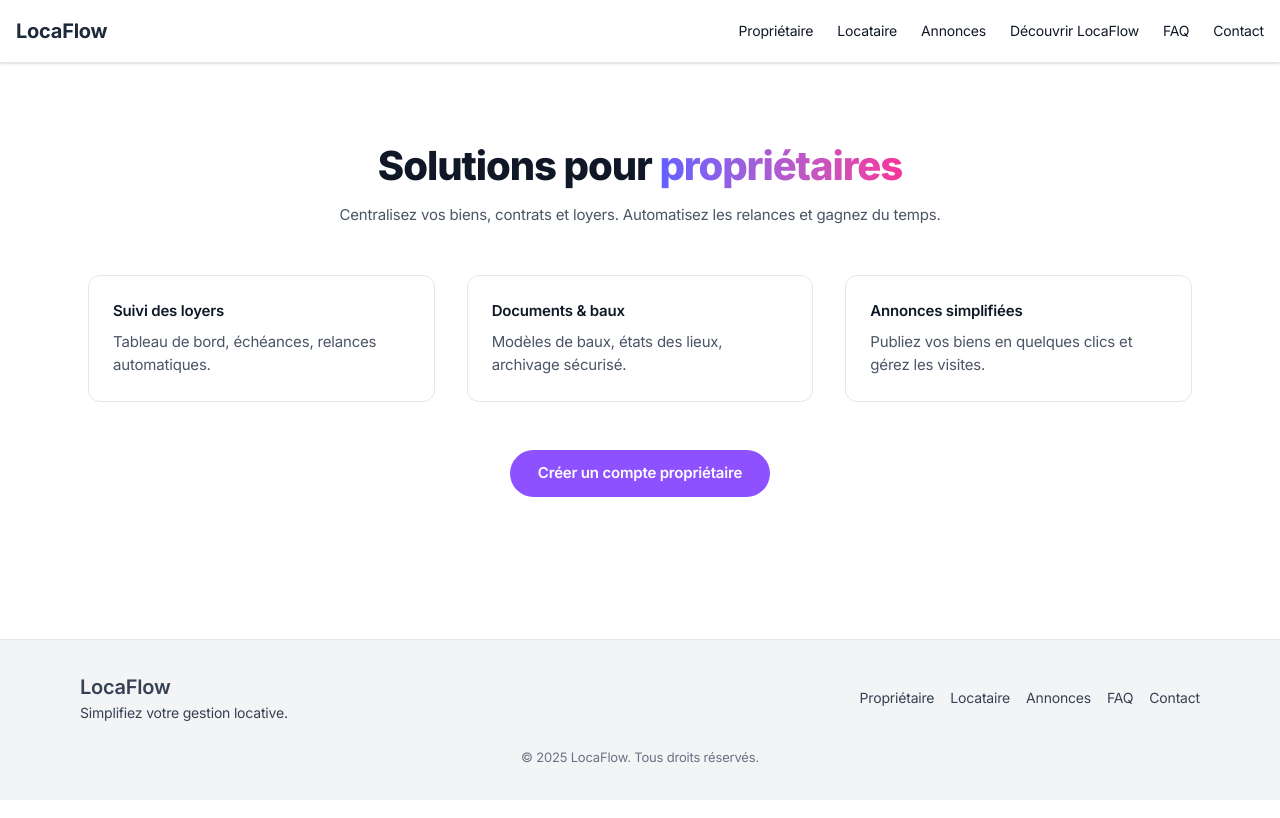
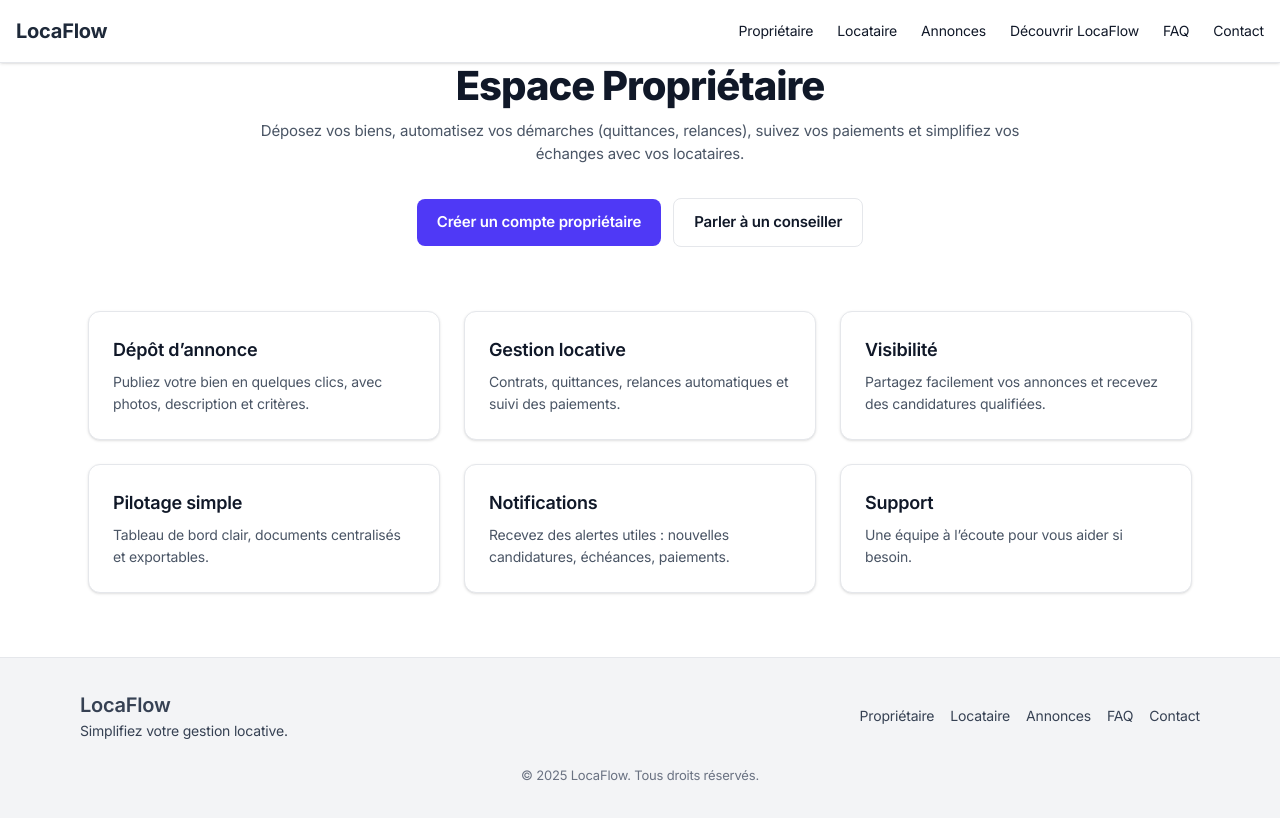
Before and after one commit to mikaelpackowski/LocaFlow-01, a Next.js app: page /proprietaire in a window 1280 px wide. Built offline with nearby package versions, Linux system fonts and the light colour scheme.

Commit message:
Update page.tsx

```diff
--- a/app/(default)/proprietaire/page.tsx
+++ b/app/(default)/proprietaire/page.tsx
@@ -1,42 +1,73 @@
+
 export const metadata = {
-  title: "Propriétaire – LocaFlow",
-  description: "Outils et automatisations pour propriétaires bailleurs.",
+  title: "Espace Propriétaire | LocaFlow",
+  description:
+    "Comprenez ce que LocaFlow vous apporte : dépôt d’annonce, gestion des locataires, paiements et automatisations.",
 };
 
 export default function ProprietairePage() {
   return (
-    <section className="pt-28 md:pt-36">
-      <div className="mx-auto max-w-6xl px-4 sm:px-6">
-        <header className="text-center mb-12">
-          <h1 className="text-3xl md:text-4xl font-extrabold">
-            Solutions pour <span className="bg-gradient-to-r from-indigo-500 to-pink-500 bg-clip-text text-transparent">propriétaires</span>
-          </h1>
-          <p className="mt-4 text-gray-600">
-            Centralisez vos biens, contrats et loyers. Automatisez les relances et gagnez du temps.
-          </p>
-        </header>
+    <main className="mx-auto max-w-6xl px-4 sm:px-6 py-16">
+      <header className="text-center">
+        <h1 className="text-4xl font-extrabold tracking-tight text-gray-900">
+          Espace Propriétaire
+        </h1>
+        <p className="mt-3 text-gray-600 max-w-3xl mx-auto">
+          Déposez vos biens, automatisez vos démarches (quittances, relances),
+          suivez vos paiements et simplifiez vos échanges avec vos locataires.
+        </p>
 
-        <div className="grid gap-8 md:grid-cols-3">
-          <div className="rounded-xl border p-6">
-            <h3 className="font-semibold mb-2">Suivi des loyers</h3>
-            <p className="text-gray-600">Tableau de bord, échéances, relances automatiques.</p>
-          </div>
-          <div className="rounded-xl border p-6">
-            <h3 className="font-semibold mb-2">Documents & baux</h3>
-            <p className="text-gray-600">Modèles de baux, états des lieux, archivage sécurisé.</p>
-          </div>
-          <div className="rounded-xl border p-6">
-            <h3 className="font-semibold mb-2">Annonces simplifiées</h3>
-            <p className="text-gray-600">Publiez vos biens en quelques clics et gérez les visites.</p>
-          </div>
-        </div>
-
-        <div className="text-center mt-12">
-          <a href="/auth/login?role=owner" className="inline-flex rounded-full bg-violet-500 px-7 py-3 text-white font-semibold hover:bg-violet-600 transition">
+        <div className="mt-8 flex items-center justify-center gap-3">
+          <a
+            href="/proprietaire/inscription"
+            className="rounded-lg bg-indigo-600 px-5 py-3 font-semibold text-white hover:bg-indigo-500"
+          >
             Créer un compte propriétaire
           </a>
+          <a
+            href="/contact"
+            className="rounded-lg border px-5 py-3 font-semibold hover:bg-gray-50"
+          >
+            Parler à un conseiller
+          </a>
         </div>
-      </div>
-    </section>
+      </header>
+
+      <section className="mt-16 grid gap-6 sm:grid-cols-2 lg:grid-cols-3">
+        <Card
+          title="Dépôt d’annonce"
+          text="Publiez votre bien en quelques clics, avec photos, description et critères."
+        />
+        <Card
+          title="Gestion locative"
+          text="Contrats, quittances, relances automatiques et suivi des paiements."
+        />
+        <Card
+          title="Visibilité"
+          text="Partagez facilement vos annonces et recevez des candidatures qualifiées."
+        />
+        <Card
+          title="Pilotage simple"
+          text="Tableau de bord clair, documents centralisés et exportables."
+        />
+        <Card
+          title="Notifications"
+          text="Recevez des alertes utiles : nouvelles candidatures, échéances, paiements."
+        />
+        <Card
+          title="Support"
+          text="Une équipe à l’écoute pour vous aider si besoin."
+        />
+      </section>
+    </main>
   );
 }
+
+function Card({ title, text }: { title: string; text: string }) {
+  return (
+    <div className="rounded-xl border bg-white p-6 shadow-sm">
+      <h3 className="text-lg font-semibold text-gray-900">{title}</h3>
+      <p className="mt-2 text-sm text-gray-600">{text}</p>
+    </div>
+  );
+}
```
